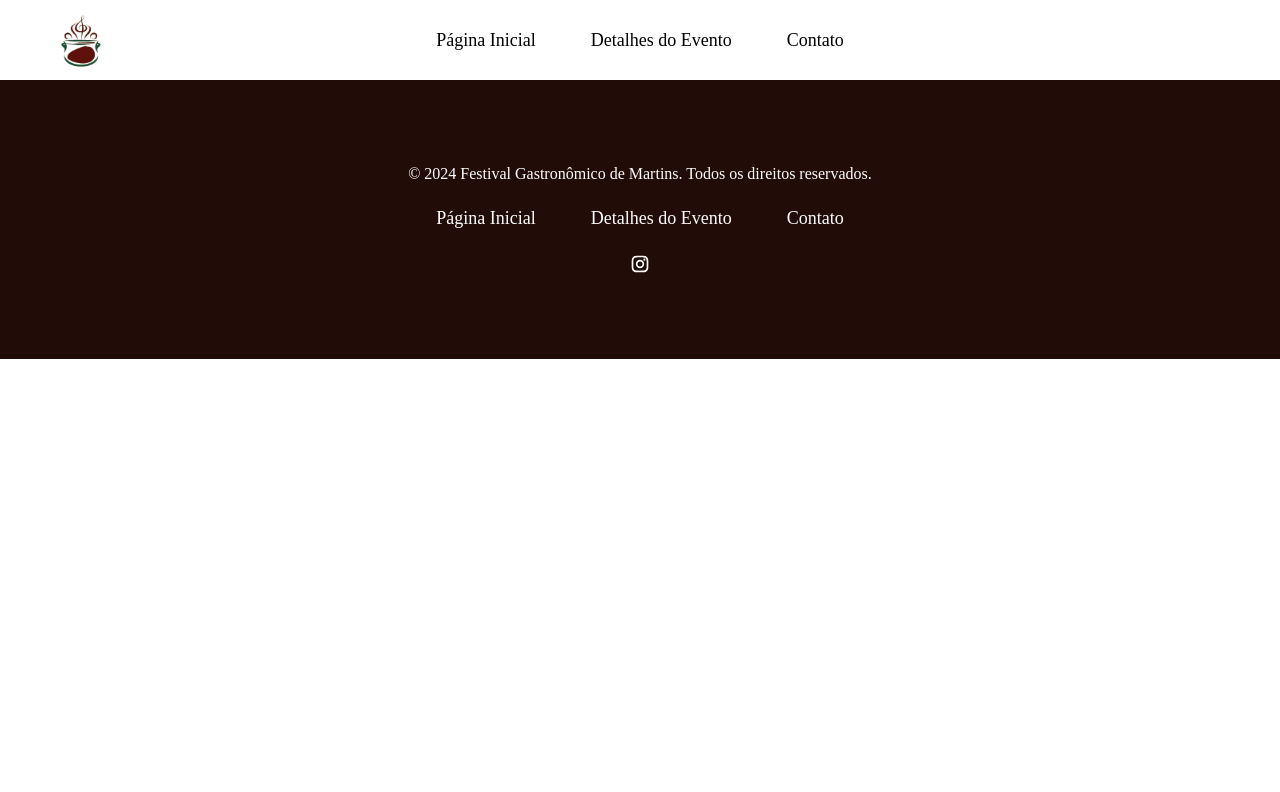
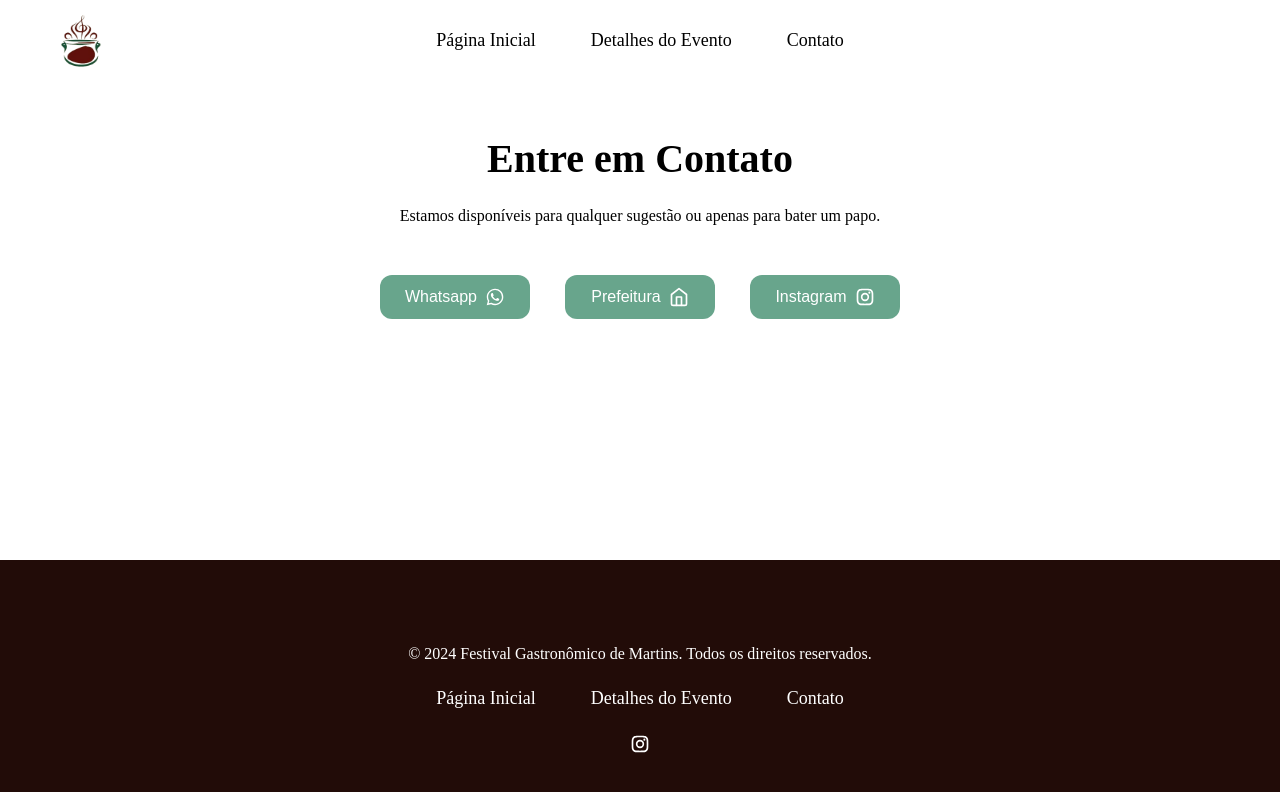
Before and after one commit to LuanCLF/FestivalGastronomico, an Angular app: page /Contato in a window 1280 px wide. Before the commit this address led to /. Shown: the top 792 px of the page. Built offline with nearby package versions, Linux system fonts and the light colour scheme.

Commit message:
feat: pagina de contato

```diff
--- a/src/app/app.routes.ts
+++ b/src/app/app.routes.ts
@@ -1,8 +1,10 @@
 import { Routes } from '@angular/router';
 import { HomeComponent } from './pages/home/home.component';
 import { DetailsComponent } from './pages/details/details.component';
+import { ContactComponent } from './pages/contact/contact.component';
 
 export const routes: Routes = [
   { path: '', component: HomeComponent },
   { path: 'Detalhes', component: DetailsComponent },
+  {path: 'Contato', component: ContactComponent}
 ];
--- /dev/null
+++ b/src/app/pages/contact/contact.component.css
@@ -0,0 +1,37 @@
+section {
+height: 60vh;
+
+  display: flex;
+  flex-direction: column;
+  align-items: center;
+  h1 {
+    font-size: 40px;
+    margin-bottom: 25px;
+  }
+
+  p {
+    margin-bottom: 50px;
+  }
+  ul {
+    list-style: none;
+    display: flex;
+
+    flex-wrap: wrap;
+
+    gap: 35px;
+
+    li {
+
+      button {
+        width: 150px;
+        a {
+          display: flex;
+          justify-content: center;
+          align-items: center;
+
+          gap: 8px;
+        }
+      }
+    }
+  }
+}
--- /dev/null
+++ b/src/app/pages/contact/contact.component.ts
@@ -0,0 +1,45 @@
+import { CommonModule } from '@angular/common';
+import { ChangeDetectionStrategy, Component } from '@angular/core';
+
+@Component({
+  selector: 'app-contact',
+  standalone: true,
+  imports: [CommonModule],
+  template: `<section>
+    <h1>Entre em Contato</h1>
+    <p>
+      Estamos disponíveis para qualquer sugestão ou apenas para bater um papo.
+    </p>
+    <ul>
+      <li>
+        <button>
+          <a href="/Contato"
+            >Whatsapp
+            <img src="/assets/icons/whatsapp.svg" alt="ícone do whatsapp"
+          /></a>
+        </button>
+      </li>
+      <li>
+        <button>
+          <a href="https://martins.rn.gov.br/" target="_blank"
+            >Prefeitura
+            <img
+              src="/assets/icons/house.svg"
+              alt="ícone de casa representando a prefeitura"
+          /></a>
+        </button>
+      </li>
+      <li>
+        <button>
+          <a href="https://www.instagram.com/festivaldemartins/" target="_blank"
+            >Instagram
+            <img src="/assets/icons/instagram.svg" alt="ícone do instagram"
+          /></a>
+        </button>
+      </li>
+    </ul>
+  </section>`,
+  styleUrl: './contact.component.css',
+  changeDetection: ChangeDetectionStrategy.OnPush,
+})
+export class ContactComponent {}
```
Also changed, not shown: src/assets/icons/house.svg (added), src/assets/icons/whatsapp.svg (added).
